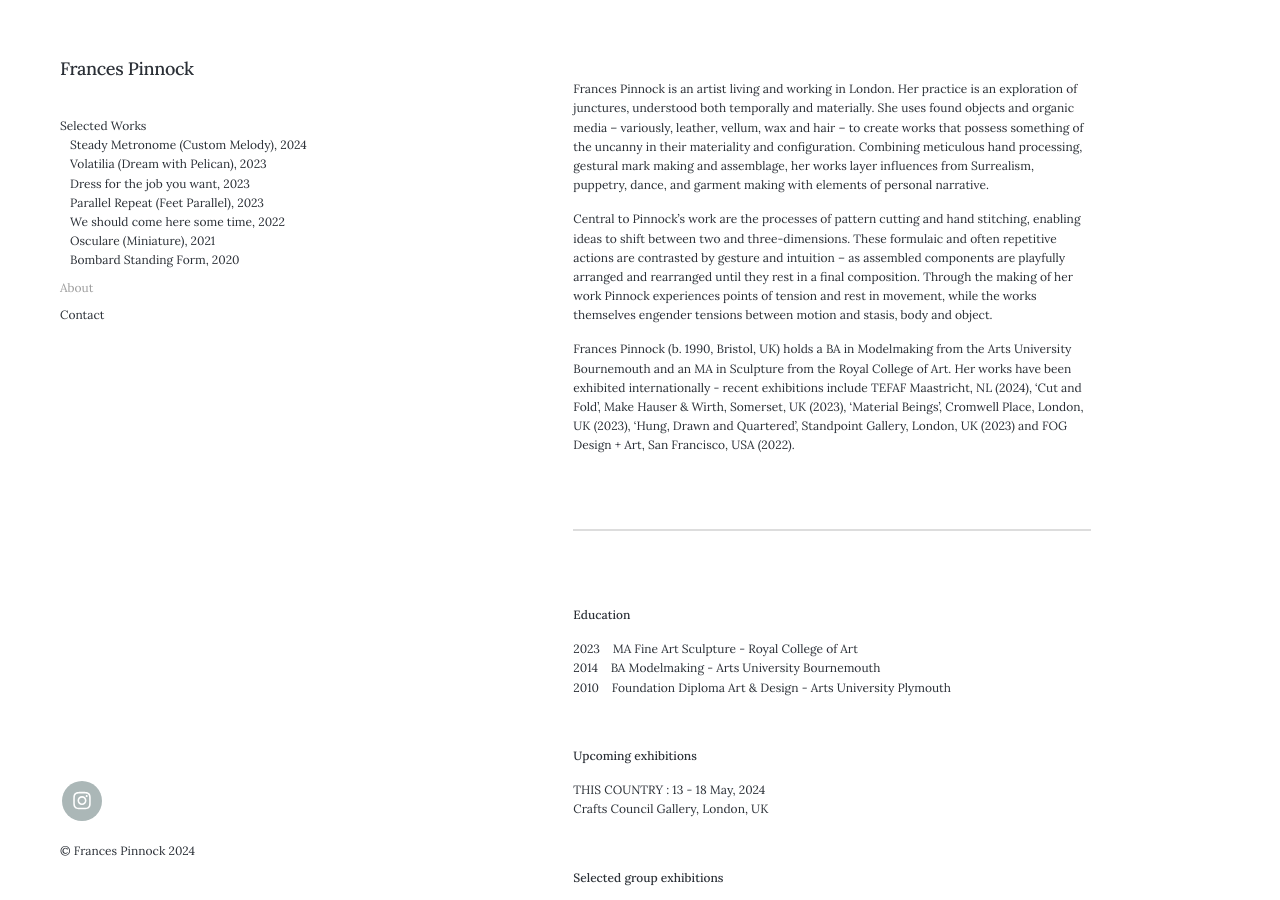
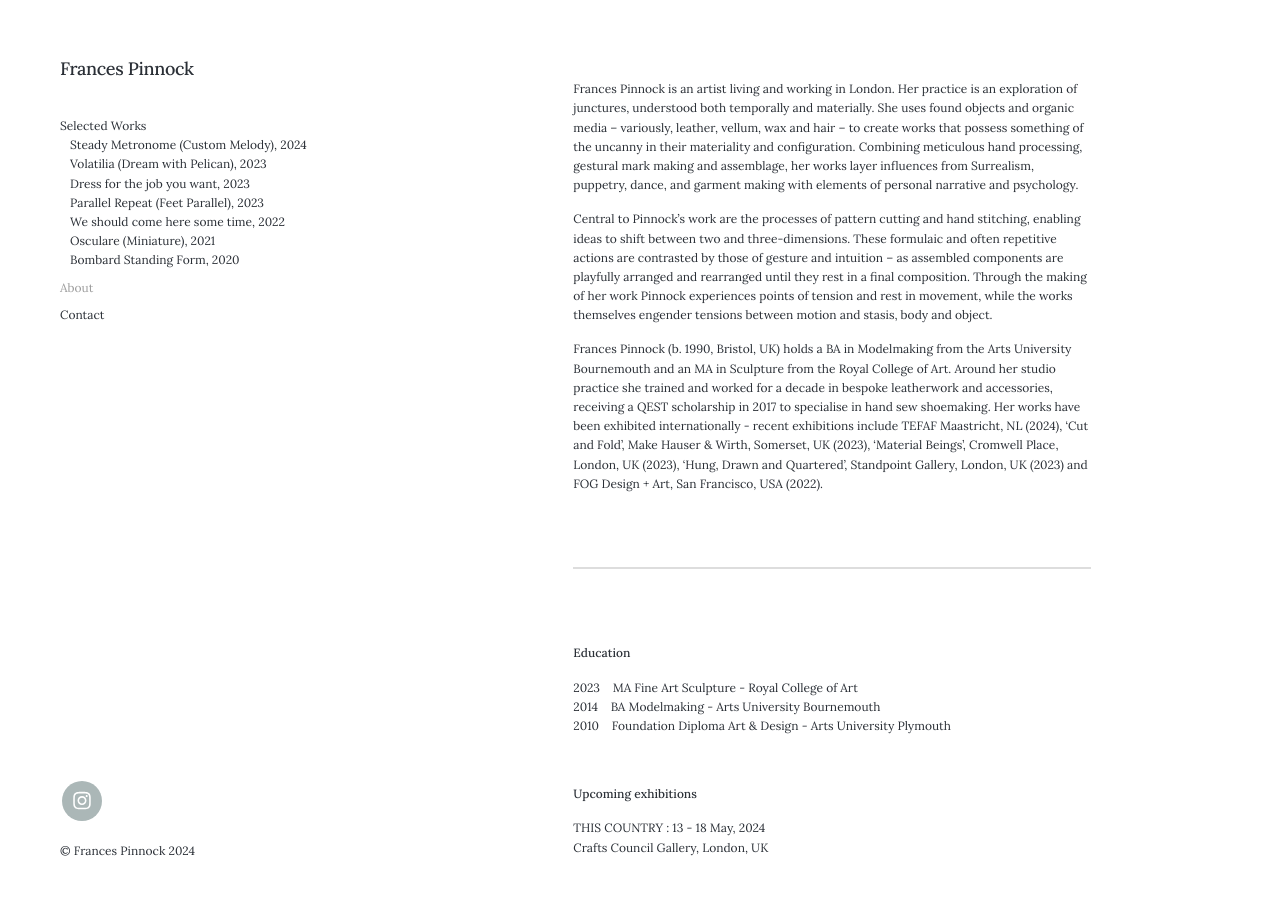
Before and after one commit to francespinnock/francespinnock.github.io, a Jekyll site: the page built from _pages/about.md, in a window 1280 px wide and 900 px high. Built offline with Jekyll 4.4.1, drawn with Linux system fonts in a browser that asks for light colours; nearby versions of some CDN libraries.

Commit message:
Update about.md

```diff
--- a/_pages/about.md
+++ b/_pages/about.md
@@ -6,11 +6,11 @@ description: About Frances Pinnock
 
 
 <br />
-Frances Pinnock is an artist living and working in London. Her practice is an exploration of junctures, understood both temporally and materially. She uses found objects and organic media – variously, leather, vellum, wax and hair – to create works that possess something of the uncanny in their materiality and configuration. Combining meticulous hand processing, gestural mark making and assemblage, her works layer influences from Surrealism, puppetry, dance, and garment making with elements of personal narrative.
+Frances Pinnock is an artist living and working in London. Her practice is an exploration of junctures, understood both temporally and materially. She uses found objects and organic media – variously, leather, vellum, wax and hair – to create works that possess something of the uncanny in their materiality and configuration. Combining meticulous hand processing, gestural mark making and assemblage, her works layer influences from Surrealism, puppetry, dance, and garment making with elements of personal narrative and psychology.
 
-Central to Pinnock’s work are the processes of pattern cutting and hand stitching, enabling ideas to shift between two and three-dimensions. These formulaic and often repetitive actions are contrasted by gesture and intuition – as assembled components are playfully arranged and rearranged until they rest in a final composition. Through the making of her work Pinnock experiences points of tension and rest in movement, while the works themselves engender tensions between motion and stasis, body and object.
+Central to Pinnock’s work are the processes of pattern cutting and hand stitching, enabling ideas to shift between two and three-dimensions. These formulaic and often repetitive actions are contrasted by those of gesture and intuition – as assembled components are playfully arranged and rearranged until they rest in a final composition. Through the making of her work Pinnock experiences points of tension and rest in movement, while the works themselves engender tensions between motion and stasis, body and object.
 
-Frances Pinnock (b. 1990, Bristol, UK) holds a BA in Modelmaking from the Arts University Bournemouth and an MA in Sculpture from the Royal College of Art. Her works have been exhibited internationally - recent exhibitions include TEFAF Maastricht, NL (2024), 'Cut and Fold', Make Hauser & Wirth, Somerset, UK (2023), 'Material Beings', Cromwell Place, London, UK (2023), 'Hung, Drawn and Quartered', Standpoint Gallery, London, UK (2023) and FOG Design + Art, San Francisco, USA (2022).
+Frances Pinnock (b. 1990, Bristol, UK) holds a BA in Modelmaking from the Arts University Bournemouth and an MA in Sculpture from the Royal College of Art. Around her studio practice she trained and worked for a decade in bespoke leatherwork and accessories, receiving a QEST scholarship in 2017 to specialise in hand sew shoemaking. Her works have been exhibited internationally - recent exhibitions include TEFAF Maastricht, NL (2024), 'Cut and Fold', Make Hauser & Wirth, Somerset, UK (2023), 'Material Beings', Cromwell Place, London, UK (2023), 'Hung, Drawn and Quartered', Standpoint Gallery, London, UK (2023) and FOG Design + Art, San Francisco, USA (2022).
 
 
 
```
